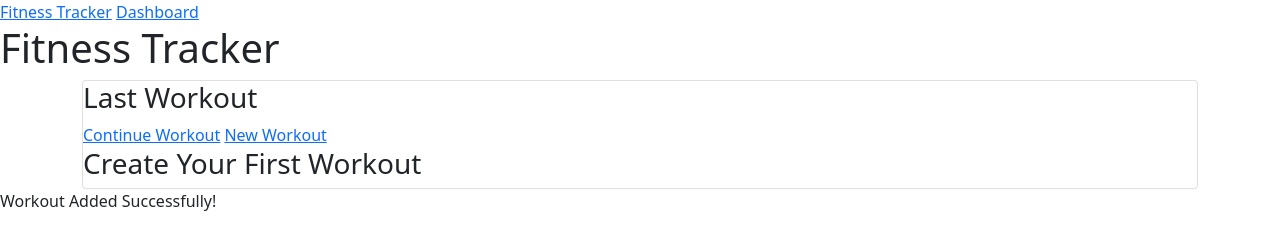
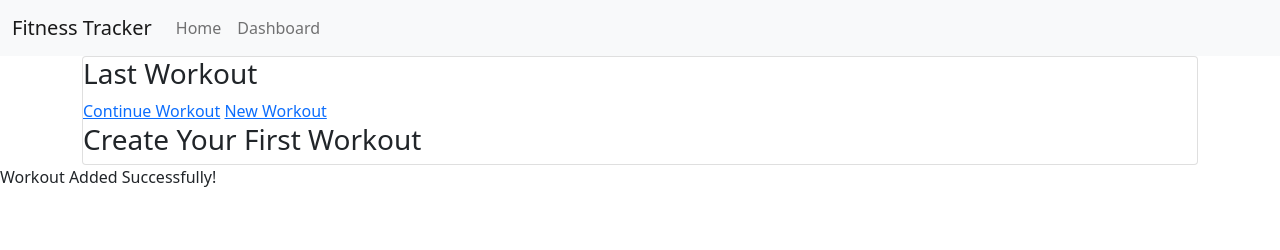
Before and after one commit to BreadBooks/Fitness-Tracker, a plain HTML site: page public/index.html in a window 1280 px wide. Drawn offline with nearby package versions, Linux system fonts and the light colour scheme; no server answers.

Commit message:
Fixed Nav

```diff
--- a/public/index.html
+++ b/public/index.html
@@ -5,20 +5,29 @@
   <meta charset="UTF-8" />
   <meta name="viewport" content="width=device-width, initial-scale=1.0" />
   <meta http-equiv="X-UA-Compatible" content="ie=edge" />
-  <link href="https://cdn.jsdelivr.net/npm/bootstrap@5.0.0-beta1/dist/css/bootstrap.min.css" rel="stylesheet" integrity="sha384-giJF6kkoqNQ00vy+HMDP7azOuL0xtbfIcaT9wjKHr8RbDVddVHyTfAAsrekwKmP1" crossorigin="anonymous">
+  <link href="https://cdn.jsdelivr.net/npm/bootstrap@5.0.0-beta1/dist/css/bootstrap.min.css" rel="stylesheet"
+    integrity="sha384-giJF6kkoqNQ00vy+HMDP7azOuL0xtbfIcaT9wjKHr8RbDVddVHyTfAAsrekwKmP1" crossorigin="anonymous">
   <link rel="stylesheet" href="/assets/style.css" />
   <title>Fitness Tracker</title>
 </head>
 
 <body>
-  <nav>
-    <a href="index.html">Fitness Tracker</a>
-    <a href="stats.html">Dashboard</a>
+  <nav class="navbar navbar-expand-lg navbar-light bg-light">
+    <div class="container-fluid">
+      <a class="navbar-brand" href="#">Fitness Tracker</a>
+      <button class="navbar-toggler" type="button" data-bs-toggle="collapse" data-bs-target="#navbarNavAltMarkup"
+        aria-controls="navbarNavAltMarkup" aria-expanded="false" aria-label="Toggle navigation">
+        <span class="navbar-toggler-icon"></span>
+      </button>
+      <div class="collapse navbar-collapse" id="navbarNavAltMarkup">
+        <div class="navbar-nav">
+          <a class="nav-link" href="index.html">Home</a>
+          <a class="nav-link" href="stats.html">Dashboard</a>
+        </div>
+      </div>
+    </div>
   </nav>
   <div class="wrapper workout">
-    <header>
-      <h1>Fitness Tracker</h1>
-    </header>
     <div class="ui container workout">
       <div class="ui raised card m-auto">
         <div class="prev-workout">
@@ -44,7 +53,9 @@
   <script src="api.js"></script>
   <script src="workout.js"></script>
   <script src="/index.js"></script>
-  <script src="https://cdn.jsdelivr.net/npm/bootstrap@5.0.0-beta1/dist/js/bootstrap.bundle.min.js" integrity="sha384-ygbV9kiqUc6oa4msXn9868pTtWMgiQaeYH7/t7LECLbyPA2x65Kgf80OJFdroafW" crossorigin="anonymous"></script>
+  <script src="https://cdn.jsdelivr.net/npm/bootstrap@5.0.0-beta1/dist/js/bootstrap.bundle.min.js"
+    integrity="sha384-ygbV9kiqUc6oa4msXn9868pTtWMgiQaeYH7/t7LECLbyPA2x65Kgf80OJFdroafW"
+    crossorigin="anonymous"></script>
 </body>
 
 </html>
```
